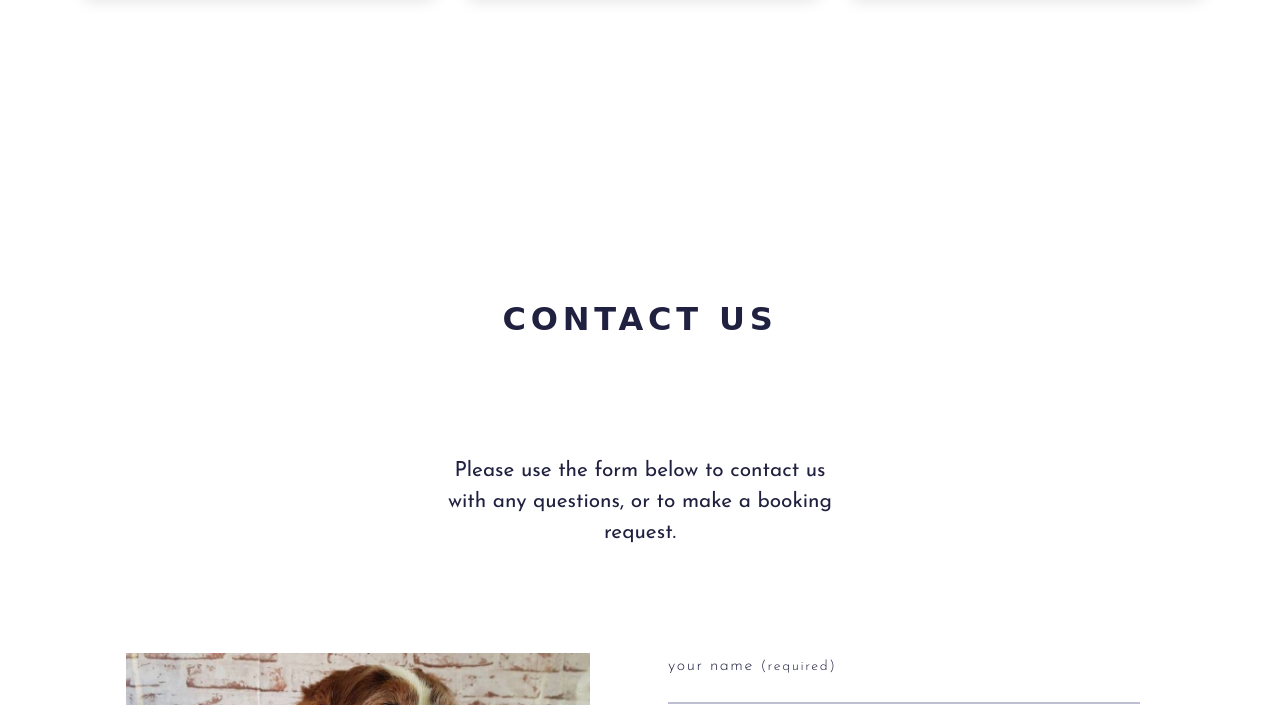
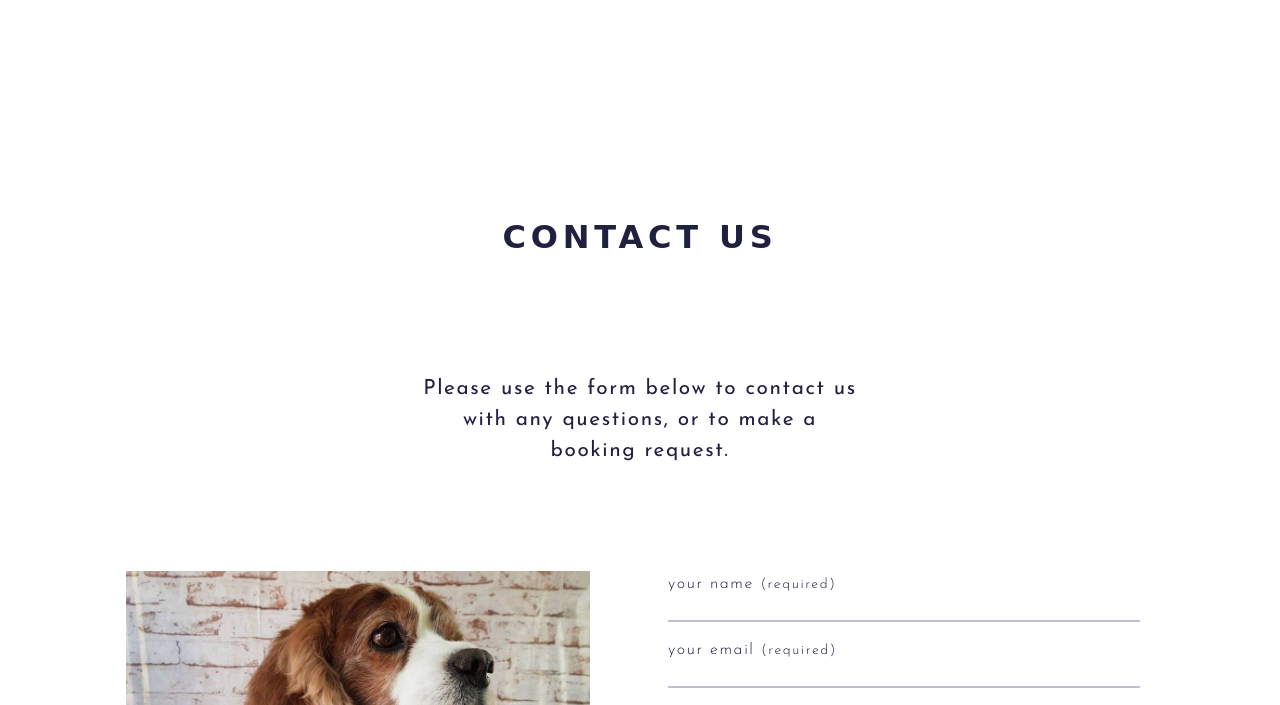
Before and after one commit to RMK-creative/the_distinguished_hound, a website: page index.html in a window 1280 px wide. Shown: the part 3975-4680 px from the top of the page. Drawn offline with nearby package versions, Linux system fonts and the light colour scheme; files that its build step writes are made by us from their sources; a web font is replaced by a local one.

Commit message:
minor changes

```diff
--- a/sass/_base.scss
+++ b/sass/_base.scss
@@ -53,6 +53,7 @@ blockquote {
     font-size: 1rem;
     font-weight: 400;
     text-align: center;
+    letter-spacing: 0.1rem;
     @media only screen and (min-width: 900px) {
         font-size: 1.3rem;
         padding: 0 25rem;
--- a/sass/_contact.scss
+++ b/sass/_contact.scss
@@ -3,7 +3,6 @@
     flex-direction: column;
     align-items: center;
     justify-content: center;
-    margin: 10px 30px;
 
     font-family: var(--font-copy);
   }
--- a/sass/_services.scss
+++ b/sass/_services.scss
@@ -8,7 +8,6 @@
     align-items: center;
 
     font-family: var(--font-copy);
-    letter-spacing: 0.1rem;
     padding: 0 1.5rem;
 
     @media only screen and (min-width: 900px) {
```
